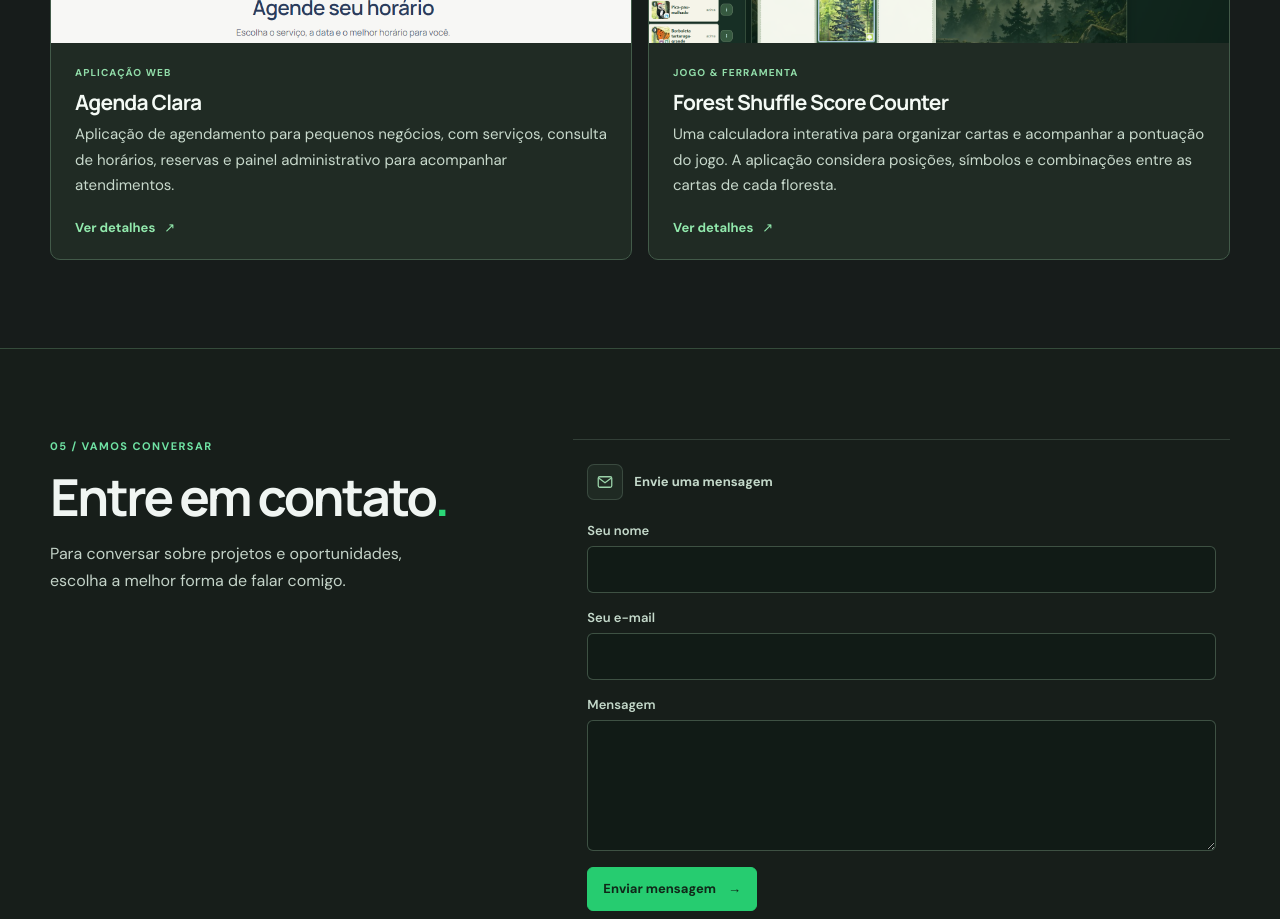
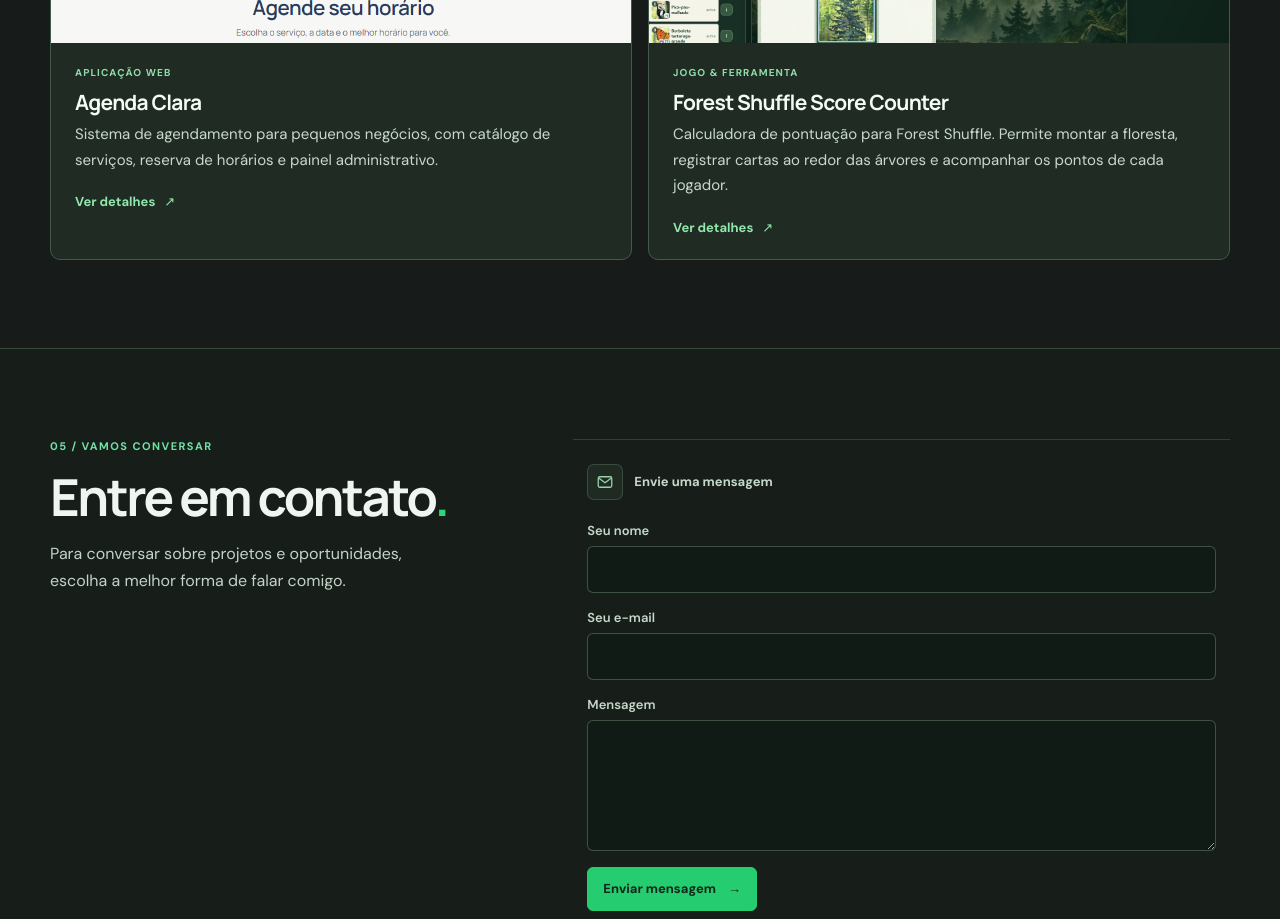
Before and after one commit to alissonfonseca9/joaoalissondev, a React (Vite) app in the folder codigo-fonte/portfolio-alisson/: page / in a window 1280 px wide. Shown: the part 1220-2139 px from the top of the page. Built offline with nearby package versions, Linux system fonts and the light colour scheme.

Commit message:
Detalha projetos do portfólio

```diff
--- a/codigo-fonte/portfolio-alisson/public/conteudo.js
+++ b/codigo-fonte/portfolio-alisson/public/conteudo.js
@@ -57,9 +57,9 @@ window.PORTFOLIO_CONTEUDO = {
   projetos: [
     {
       id: 'forest-shuffle', nomeCurto: 'Forest Shuffle', titulo: 'Forest Shuffle Score Counter', categoria: 'JOGO & FERRAMENTA',
-      descricao: 'Uma calculadora interativa para organizar cartas e acompanhar a pontuação do jogo. A aplicação considera posições, símbolos e combinações entre as cartas de cada floresta.',
-      desafio: 'Facilitar a contagem de pontos em uma partida com cartas cujos valores dependem de outras cartas e posições.',
-      solucao: 'Organização visual por árvores, registro das cartas jogadas e cálculo das combinações e pontuações.',
+      descricao: 'Calculadora de pontuação para Forest Shuffle. Permite montar a floresta, registrar cartas ao redor das árvores e acompanhar os pontos de cada jogador.',
+      desafio: 'Traduzir uma pontuação que depende das espécies, dos símbolos e da posição das cartas em uma interface fácil de consultar.',
+      solucao: 'Catálogo por posição, florestas individuais, contagem da caverna e explicação dos pontos calculados.',
       participacao: 'Desenvolvimento da interface e da lógica de organização e pontuação da aplicação.',
       tecnologias: ['React', 'JavaScript', 'HTML', 'CSS'],
       imagens: [{ arquivo: './portfolio-media/forest-real-1.png', titulo: 'Floresta e pontuação no computador' }, { arquivo: './portfolio-media/forest-real-4.png', titulo: 'Catálogo e jogadores no computador' }],
@@ -67,9 +67,9 @@ window.PORTFOLIO_CONTEUDO = {
     },
     {
       id: 'forest-mobile', nomeCurto: 'Forest Mobile', titulo: 'Forest Shuffle Mobile', categoria: 'APLICAÇÃO MOBILE',
-      descricao: 'Versão para celular da calculadora, com navegação por toque entre floresta, cartas, pontuação e jogadores.',
+      descricao: 'Versão para celular da calculadora Forest Shuffle, com acesso por toque à floresta, ao catálogo, aos pontos e aos jogadores.',
       desafio: 'Adaptar a montagem da floresta e a consulta da pontuação a uma tela menor.',
-      solucao: 'Navegação por abas e controles adaptados ao toque para organizar cartas, jogadores e pontos.',
+      solucao: 'Abas para alternar entre as etapas e seleção de cartas adaptada a telas menores.',
       participacao: 'Adaptação da interface e da navegação para celular, a partir da calculadora principal.',
       tecnologias: ['React', 'JavaScript', 'HTML', 'CSS'],
       imagens: [{ arquivo: './portfolio-media/forest-real-2.png', titulo: 'Floresta no celular' }, { arquivo: './portfolio-media/forest-real-3.png', titulo: 'Pontuação no celular' }],
@@ -77,9 +77,9 @@ window.PORTFOLIO_CONTEUDO = {
     },
     {
       id: 'login', nomeCurto: 'Login', titulo: 'Login & autenticação', categoria: 'APLICAÇÃO WEB',
-      descricao: 'Aplicação com cadastro, entrada por e-mail ou Google, recuperação de senha e área protegida. O projeto integra autenticação Firebase a uma API NestJS.',
-      desafio: 'Organizar o acesso de usuários com diferentes formas de autenticação e uma área protegida.',
-      solucao: 'Interface em React integrada ao Firebase e a uma API para consultar dados do usuário autenticado.',
+      descricao: 'Aplicação de autenticação com cadastro, login por e-mail ou Google, recuperação de senha e painel protegido.',
+      desafio: 'Integrar diferentes formas de autenticação e proteger o acesso aos dados do usuário.',
+      solucao: 'React e Firebase Authentication cuidam do acesso; um token é enviado à API NestJS para consultar o usuário autenticado.',
       participacao: 'Desenvolvimento da interface e da integração com autenticação e API.',
       tecnologias: ['React', 'TypeScript', 'Firebase', 'NestJS'],
       imagens: [{ arquivo: './portfolio-media/login-1.svg', titulo: 'Tela de entrada' }, { arquivo: './portfolio-media/login-2.svg', titulo: 'Cadastro' }, { arquivo: './portfolio-media/login-3.svg', titulo: 'Recuperação de senha' }, { arquivo: './portfolio-media/login-4.svg', titulo: 'Área do usuário' }],
@@ -89,20 +89,20 @@ window.PORTFOLIO_CONTEUDO = {
     },
     {
       id: 'gamesettings', nomeCurto: 'GameSettings', titulo: 'GameSettings', categoria: 'FERRAMENTA DESKTOP',
-      descricao: 'Ferramenta em Python que identifica componentes e jogos instalados para sugerir configurações gráficas de acordo com o hardware e um banco de dados editável.',
+      descricao: 'Ferramenta de linha de comando em Python que identifica hardware e jogos para sugerir configurações gráficas.',
       desafio: 'Ajudar na escolha de configurações gráficas considerando os componentes do computador e os jogos instalados.',
-      solucao: 'Identificação de hardware e jogos, com consulta a um banco editável de recomendações.',
+      solucao: 'Consulta a perfis editáveis de jogos e GPUs para sugerir ajustes conforme resolução e prioridade de desempenho, equilíbrio ou qualidade.',
       participacao: 'Desenvolvimento da ferramenta em Python e organização das regras de recomendação.',
       tecnologias: ['Python', 'JSON', 'Windows', 'CLI'],
       imagens: [{ arquivo: './portfolio-media/game-1.svg', titulo: 'Detecção de hardware' }, { arquivo: './portfolio-media/game-2.svg', titulo: 'Jogos instalados' }, { arquivo: './portfolio-media/game-3.svg', titulo: 'Recomendações gráficas' }, { arquivo: './portfolio-media/game-4.svg', titulo: 'Relatório' }],
-      link: 'https://github.com/alissonfonseca9/gamesettings', textoLink: 'Ver repositório', externo: true, observacao: 'Imagens ilustrativas da ferramenta.'
+      link: 'https://github.com/alissonfonseca9/gamesettings', textoLink: 'Ver repositório', externo: true, observacao: 'Imagens ilustrativas. As recomendações são estimativas e não alteram os jogos automaticamente.'
     },
     {
       id: 'agenda-clara', nomeCurto: 'Agenda Clara', titulo: 'Agenda Clara', categoria: 'APLICAÇÃO WEB',
-      descricao: 'Aplicação de agendamento para pequenos negócios, com serviços, consulta de horários, reservas e painel administrativo para acompanhar atendimentos.',
-      desafio: 'Organizar os horários de atendimento e facilitar as reservas de clientes em pequenos negócios.',
-      solucao: 'Cadastro de serviços, consulta de disponibilidade, reserva de horários e painel para acompanhar atendimentos.',
-      participacao: 'Desenvolvimento da interface web e integração com uma API e banco de dados.',
+      descricao: 'Sistema de agendamento para pequenos negócios, com catálogo de serviços, reserva de horários e painel administrativo.',
+      desafio: 'Exibir horários disponíveis conforme a duração dos serviços e evitar reservas sobrepostas.',
+      solucao: 'A API calcula a disponibilidade por data e serviço, verifica conflitos nas reservas e permite ao administrador acompanhar e cancelar atendimentos.',
+      participacao: 'Desenvolvimento da interface em React e integração com API em Node.js e Express e banco PostgreSQL.',
       tecnologias: ['React', 'Node.js', 'Express', 'PostgreSQL'],
       imagens: [{ arquivo: './portfolio-media/agenda-real-cliente.png', titulo: 'Página do cliente — captura real' }, { arquivo: './portfolio-media/agenda-real-admin.png', titulo: 'Painel administrativo — captura real' }],
       link: 'https://github.com/alissonfonseca9/AgendaClara', textoLink: 'Ver repositório', externo: true, observacao: 'Capturas reais da interface.'
```
Also changed, not shown: 1 other file (tests, documents, lock files or other folders).
